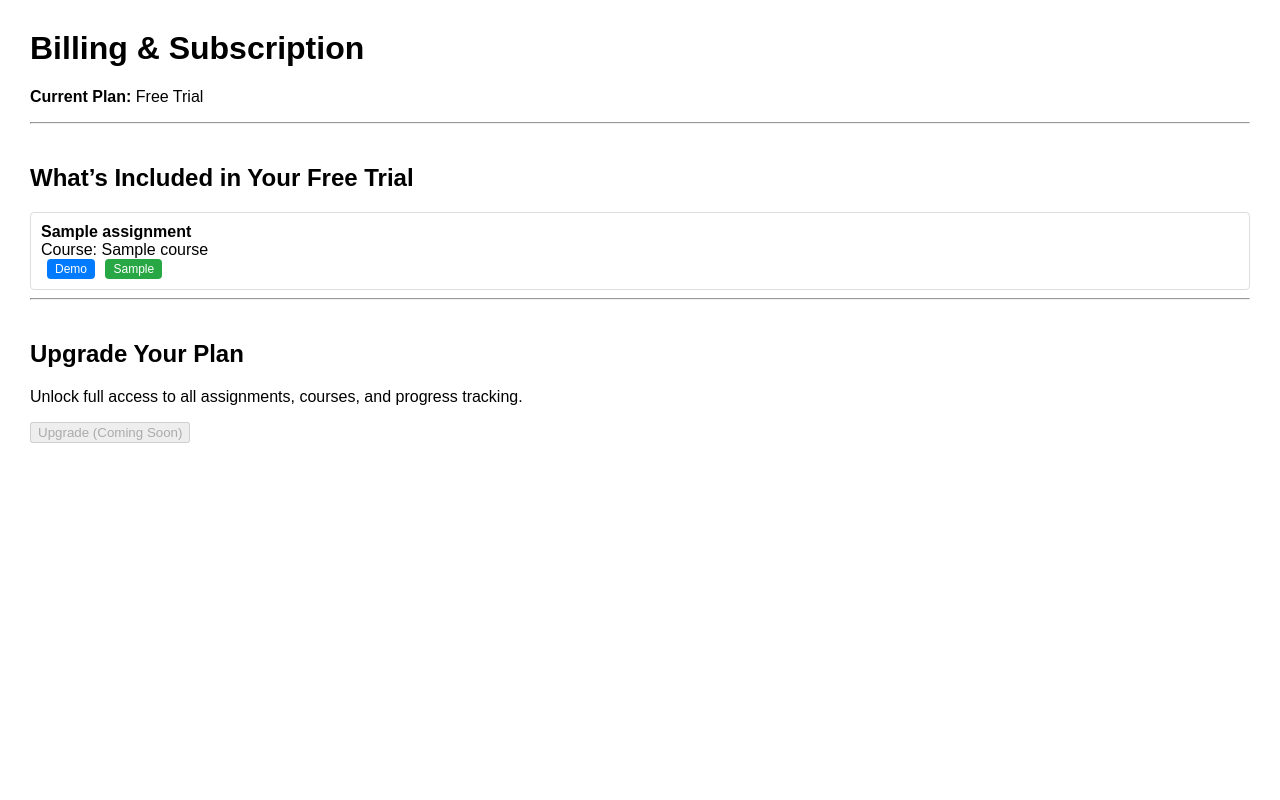
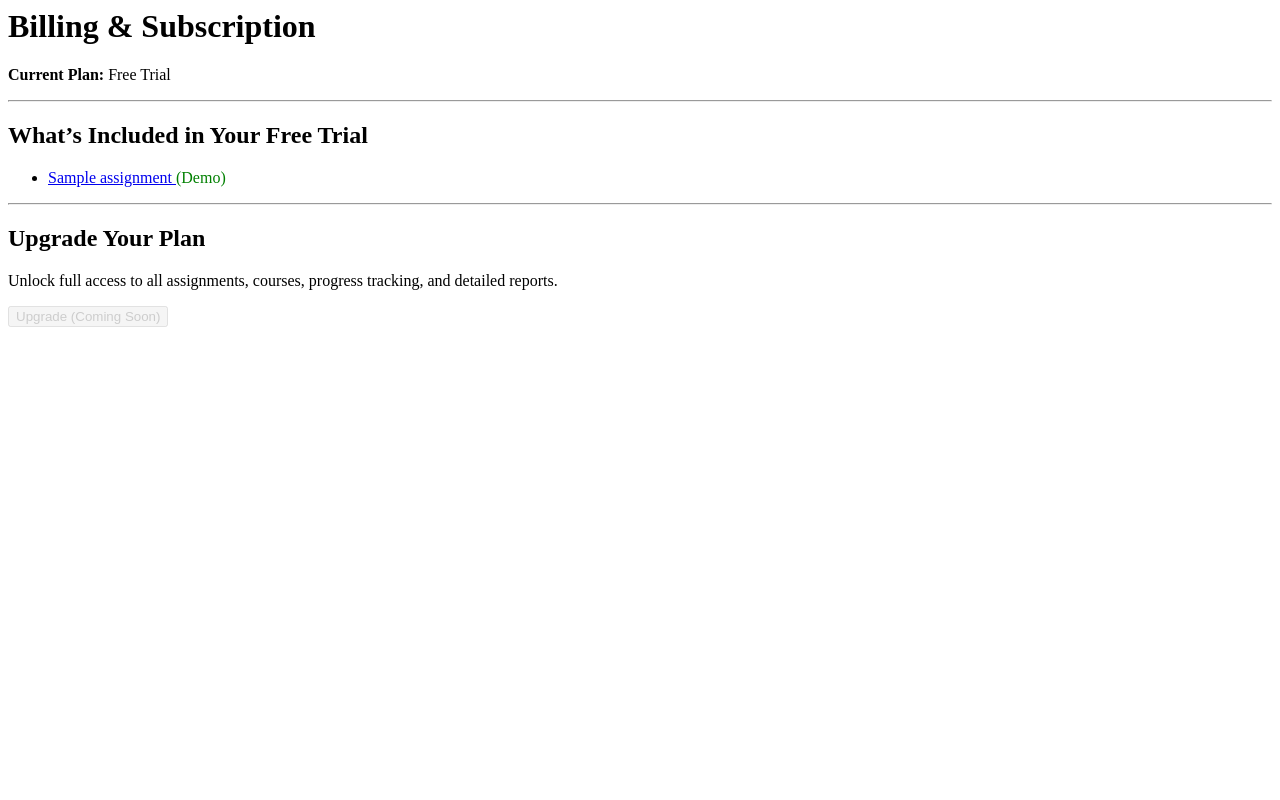
Before and after one commit to candyaa1/NovaeClass, a Django app: page /billing/ in a window 1280 px wide. Run offline with Django 5.2, Linux system fonts and the light colour scheme; a user stored in the database is signed in; tables that the repository leaves empty hold one stand-in row (values such as "Sample post").

Commit message:
Update billing.html

```diff
--- a/novae_app/templates/billing.html
+++ b/novae_app/templates/billing.html
@@ -1,36 +1,3 @@
-<!DOCTYPE html>
-<html>
-<head>
-    <title>Billing & Subscription</title>
-    <style>
-        body {
-            font-family: Arial, sans-serif;
-            margin: 30px;
-        }
-        h2 {
-            margin-top: 40px;
-        }
-        .assignment {
-            padding: 10px;
-            margin-bottom: 8px;
-            border: 1px solid #ddd;
-            border-radius: 4px;
-        }
-        .badge {
-            display: inline-block;
-            padding: 3px 8px;
-            font-size: 12px;
-            border-radius: 4px;
-            margin-left: 6px;
-            color: white;
-        }
-        .demo { background-color: #007bff; }
-        .sample { background-color: #28a745; }
-    </style>
-</head>
-
-<body>
-
 <h1>Billing & Subscription</h1>
 
 <p><strong>Current Plan:</strong> {{ current_plan }}</p>
@@ -40,20 +7,21 @@
 <h2>What’s Included in Your Free Trial</h2>
 
 {% if free_trial_assignments %}
-    {% for assignment in free_trial_assignments %}
-        <div class="assignment">
-            <strong>{{ assignment.title }}</strong><br>
-            Course: {{ assignment.course.title }}<br>
+    <ul>
+        {% for assignment in free_trial_assignments %}
+            <li style="margin-bottom: 8px;">
+                <a href="{% url 'assignment_preview' assignment.id %}">
+                    {{ assignment.title }}
+                </a>
 
-            {% if assignment.is_demo %}
-                <span class="badge demo">Demo</span>
-            {% endif %}
-
-            {% if assignment.is_sample %}
-                <span class="badge sample">Sample</span>
-            {% endif %}
-        </div>
-    {% endfor %}
+                {% if assignment.is_demo %}
+                    <span style="color: green;">(Demo)</span>
+                {% elif assignment.is_sample %}
+                    <span style="color: blue;">(Sample)</span>
+                {% endif %}
+            </li>
+        {% endfor %}
+    </ul>
 {% else %}
     <p>No free trial content available yet.</p>
 {% endif %}
@@ -61,8 +29,12 @@
 <hr>
 
 <h2>Upgrade Your Plan</h2>
-<p>Unlock full access to all assignments, courses, and progress tracking.</p>
-<button disabled>Upgrade (Coming Soon)</button>
 
-</body>
-</html>
+<p>
+    Unlock full access to all assignments, courses, progress tracking,
+    and detailed reports.
+</p>
+
+<button disabled style="opacity: 0.6;">
+    Upgrade (Coming Soon)
+</button>
```
